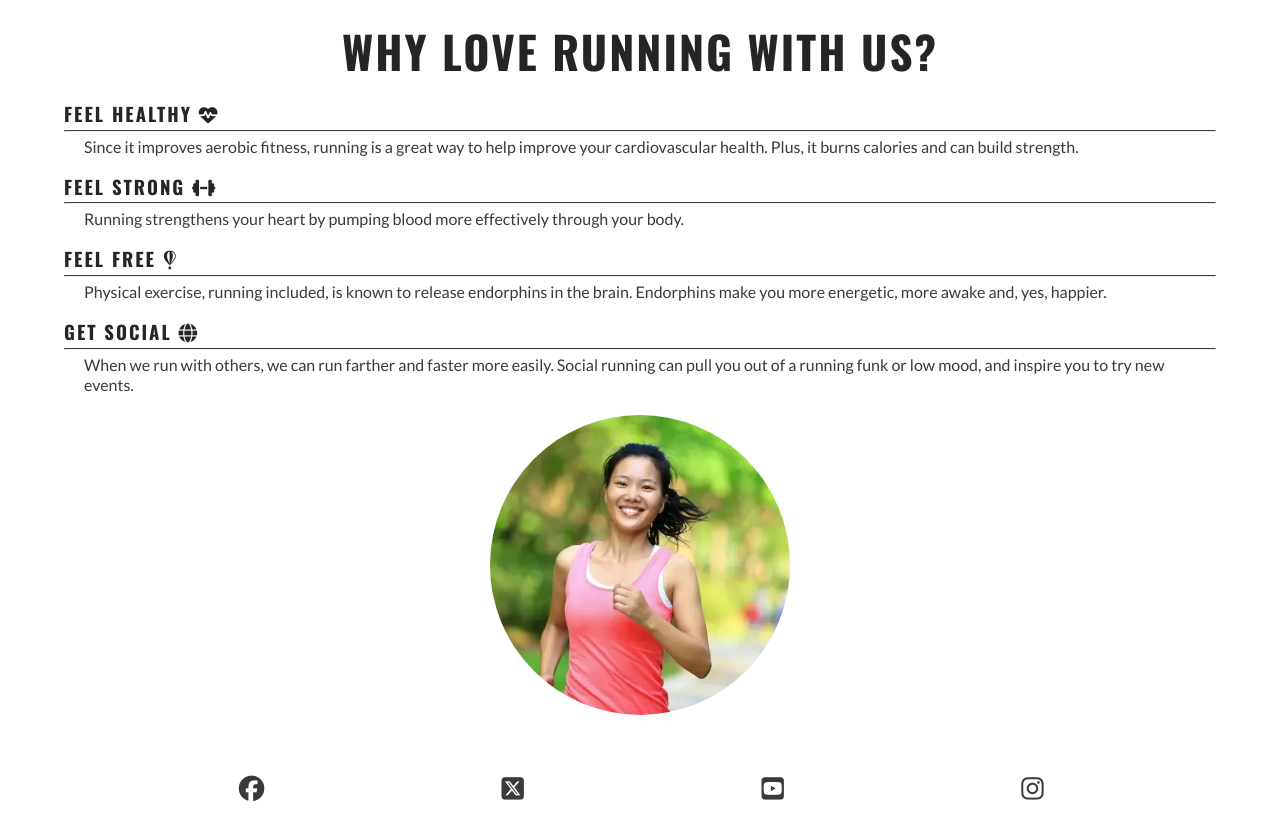
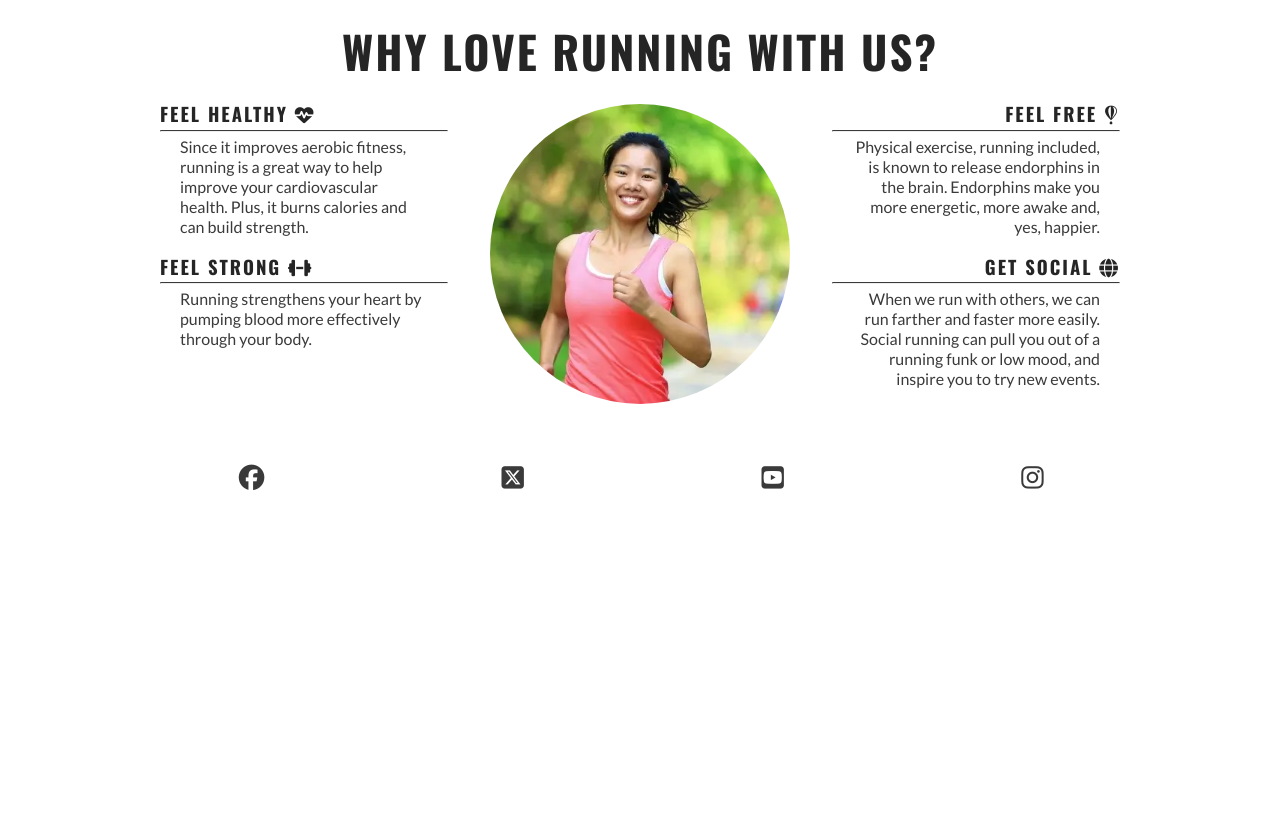
Before and after one commit to henrytitheridge-stone/love-running, a plain HTML site: page index.html in a window 1280 px wide. Shown: the part 681-1504 px from the top of the page. After the commit the page ends 1193 px from the top, so only its background shows below. Drawn offline with nearby package versions, Linux system fonts and the light colour scheme.

Commit message:
Make reasons section responsive

```diff
--- a/assets/css/style.css
+++ b/assets/css/style.css
@@ -212,6 +212,22 @@ main {
         width: 300px;
         right: 50px;
     }
+
+    /*Reasons section */
+    #benefits-physical, #benefits-mental {
+        display: flex;
+        flex-direction: column;
+        width: 100%;
+    }
+
+    #benefits-physical > div, #benefits-mental > div {
+        width: 75%;
+    }
+
+    #benefits-mental > div {
+        text-align: end;
+        align-self: flex-end;
+    }
 }
 
 /* Large devices (laptops and desktops, 992px and up) */
@@ -219,4 +235,33 @@ main {
     #menu  a:hover {
         border-bottom: 1px solid #3a3a3a;
         }
+}
+
+/* Wide screens (1200px and up) */
+@media screen and (min-width: 1200px) {
+    /* Reasons section */
+    #benefits {
+        display: flex;
+        flex-direction: row;
     }
+
+    #benefits > div {
+        flex: 1;
+    }
+
+    #benefits-image {
+        order: 0;
+    }
+
+    #benefits-mental {
+        order: 1;
+    }
+
+    #benefits-mental > div {
+        align-self: flex-start;
+    }
+
+    #benefits-physical > div {
+        align-self: flex-end;
+    }
+}
```
